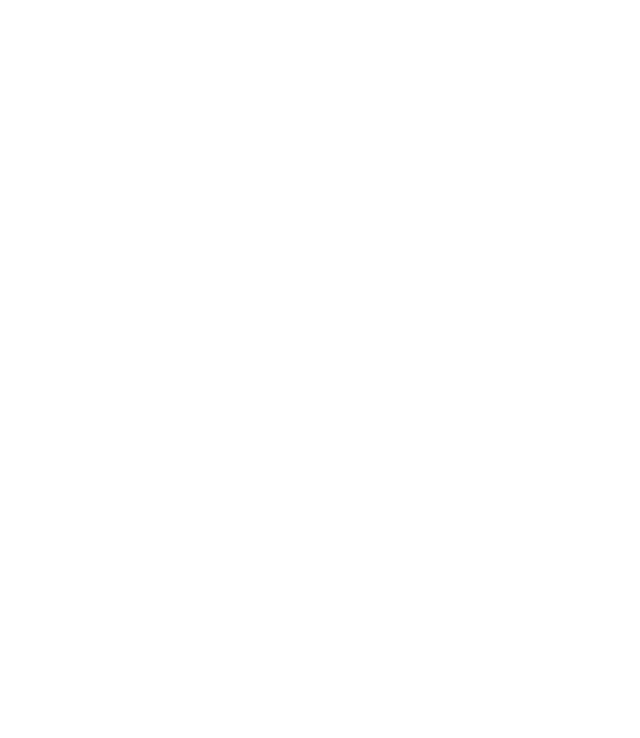
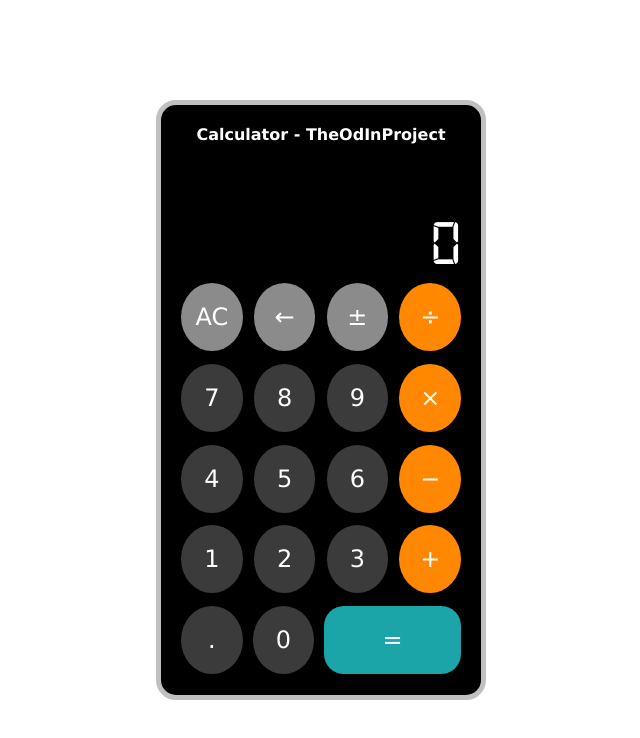
Before and after one commit to suketubpatel/calculator-theodinproject, a plain HTML site: page index.html in a window 1280 px wide. Shown: the whole page, without its empty margins (319-959 px from the left). Drawn offline with Linux system fonts and the light colour scheme.

Commit message:
Front end design completed
HTML & CSS finished and calculator is visible

```diff
--- a/index.html
+++ b/index.html
@@ -7,5 +7,31 @@
     <script src="./script.js"></script>
     <title>Calculator</title>
   </head>
-  <body></body>
+  <body>
+    <div class="calculator">
+      <h1 class="heading">Calculator - TheOdInProject</h1>
+      <div class="display">0</div>
+      <div class="button-container">
+        <div class="buttons btn-function btn-clear">AC</div>
+        <div class="buttons btn-function btn-delete">&larr;</div>
+        <div class="buttons btn-function btn-plus-minus">&PlusMinus;</div>
+        <div class="buttons btn-sign btn-divide">&divide;</div>
+        <div class="buttons btn-7">7</div>
+        <div class="buttons btn-8">8</div>
+        <div class="buttons btn-9">9</div>
+        <div class="buttons btn-sign">&times;</div>
+        <div class="buttons btn-4">4</div>
+        <div class="buttons btn-5">5</div>
+        <div class="buttons btn-6">6</div>
+        <div class="buttons btn-sign">&minus;</div>
+        <div class="buttons btn-1">1</div>
+        <div class="buttons btn-2">2</div>
+        <div class="buttons btn-3">3</div>
+        <div class="buttons btn-sign">&plus;</div>
+        <div class="buttons btn-period">.</div>
+        <div class="buttons btn-zero">0</div>
+        <div class="buttons btn-equals">&equals;</div>
+      </div>
+    </div>
+  </body>
 </html>
--- a/script.js
+++ b/script.js
@@ -27,7 +27,7 @@ function operate(num1, num2, operator) {
   return result;
 }
 
-// Common function for calculation
+// Common function for calculation add, subtract, multiply and divide
 function add(num1, num2) {
   return num1 + num2;
 }
--- a/styles.css
+++ b/styles.css
@@ -0,0 +1,95 @@
+*,
+::before,
+::after {
+  margin: 0px;
+  padding: 0px;
+  box-sizing: border-box;
+}
+
+@font-face {
+  font-family: "digital-7";
+  src: url(./fonts/digital-7.ttf);
+}
+
+body {
+  height: 100vh;
+  display: flex;
+  justify-content: center;
+  align-items: center;
+  font-size: 1.5rem;
+  font-family: "Lucida Sans", "Lucida Sans Regular", "Lucida Grande",
+    "Lucida Sans Unicode", Geneva, Verdana, sans-serif;
+}
+
+.calculator {
+  width: 330px;
+  height: 600px;
+  border: 5px solid rgb(192, 192, 192);
+  background-color: black;
+  color: white;
+  border-radius: 20px;
+
+  display: flex;
+  flex-direction: column;
+  gap: 10px;
+
+  padding: 20px;
+}
+
+.heading {
+  text-align: center;
+  font-size: 1rem;
+}
+.display {
+  height: 15vh;
+  font-size: 4rem;
+  display: flex;
+  justify-content: end;
+  align-items: end;
+  font-family: digital-7;
+  padding-bottom: 20px;
+}
+
+.button-container {
+  height: 50vh;
+  display: flex;
+  flex-wrap: wrap;
+  justify-content: space-between;
+  align-items: center;
+  gap: 10px;
+}
+
+.buttons {
+  width: 22%;
+  padding: 20px 0px;
+  text-align: center;
+  border-radius: 50%;
+  background-color: rgb(59, 59, 59);
+}
+
+.buttons:hover {
+  background-color: rgb(91, 89, 89);
+}
+
+.btn-function {
+  background-color: rgb(140, 139, 139);
+}
+.btn-function:hover {
+  background-color: rgb(177, 177, 177);
+}
+
+.btn-sign {
+  background-color: rgb(255, 136, 0);
+}
+.btn-sign:hover {
+  background-color: rgb(255, 169, 71);
+}
+
+.btn-equals {
+  background-color: rgb(27, 165, 169);
+  flex-grow: 1;
+  border-radius: 20px;
+}
+.btn-equals:hover {
+  background-color: rgb(43, 209, 214);
+}
```
Also changed, not shown: fonts/digital-7.ttf (added), 1 other file.
